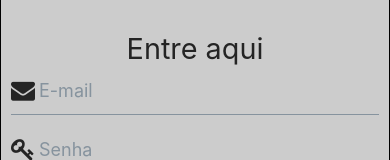
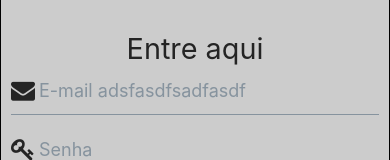
Before and after one commit to Jonah21-prog/App-Promocao-Official, a React Native app in the folder app-promocao-official/: screen /Login in a window 390 px wide. Shown: the part 327-487 px from the top of the page. Built offline with nearby package versions, Linux system fonts and the light colour scheme.

Commit message:
Testando configuracoes

```diff
--- a/app-promocao-official/Screens/Login.js
+++ b/app-promocao-official/Screens/Login.js
@@ -19,7 +19,7 @@ export default function Login({ navigation }) {
     <View style={styles.container}>
       <Text h3>Entre aqui</Text>
       <Input
-        placeholder="E-mail"
+        placeholder="E-mail adsfasdfsadfasdf"
         leftIcon={{ type: "font-awesome", name: "envelope" }}
         onChangeText={(value) => setEmail(value)}
         keyboardType="email-address"
```
Also changed, not shown: app-promocao-official/Screens/Home.js (+5 -6 lines).
